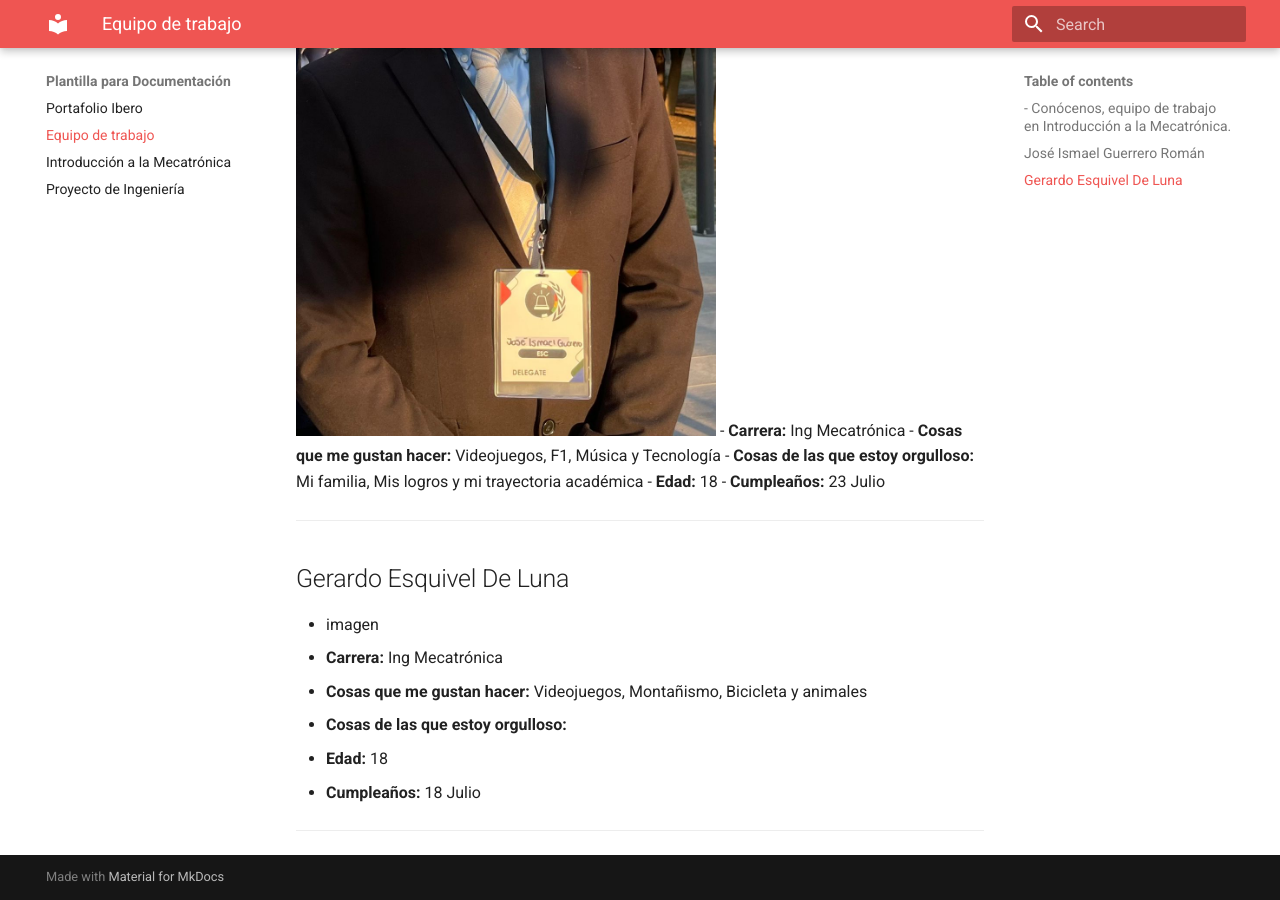
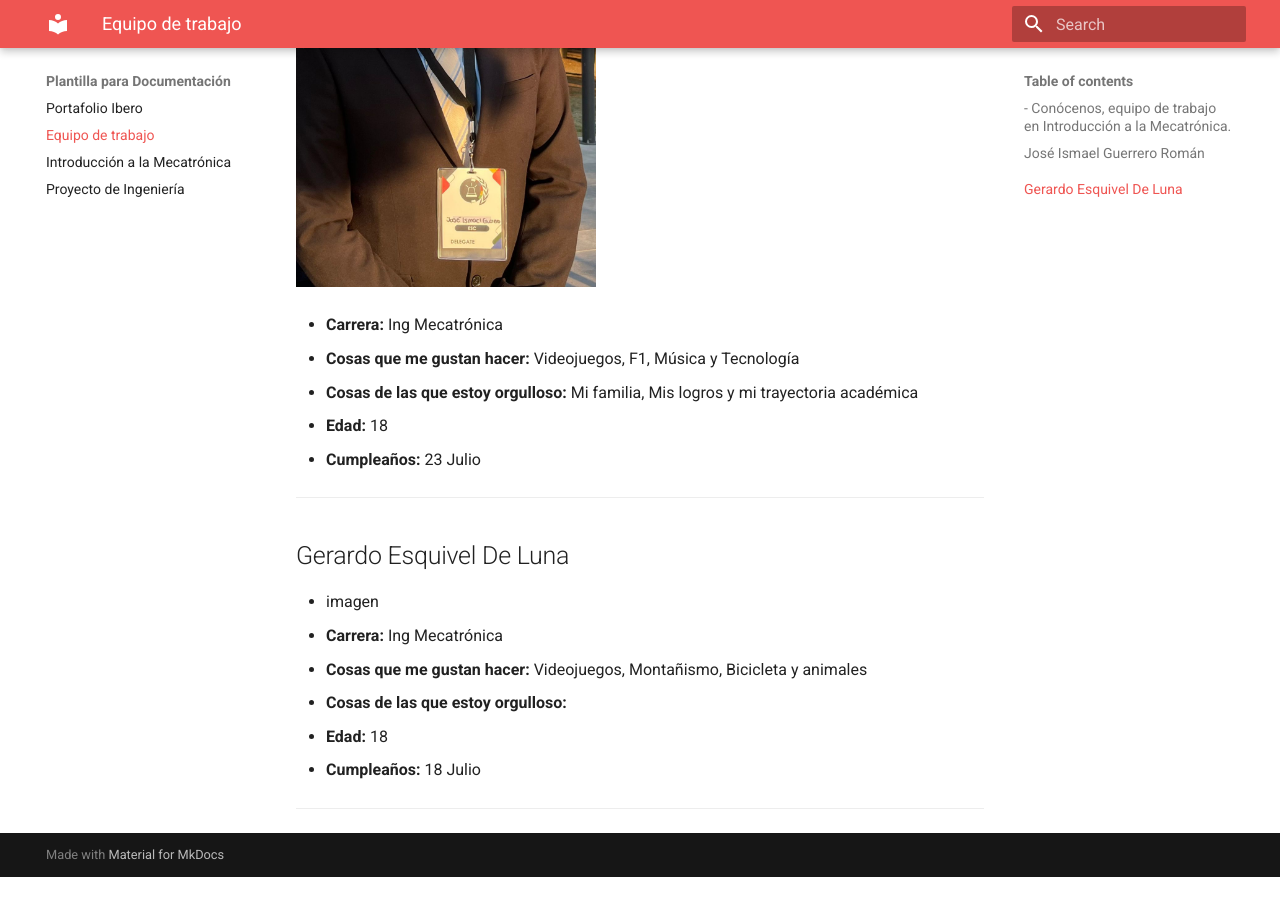
Before and after one commit to Joy-2307/Portafolio_Ibero_JIGR, an MkDocs documentation site: the page built from docs/Equipo de trabajo.md, in a window 1280 px wide and 900 px high, scrolled down 641 px. Built offline with MkDocs 1.6.1 and Material for MkDocs 9.7.7, drawn with Linux system fonts in a browser that asks for light colours; after the commit the page ends 1518 px from its top, so only the background shows below that.

Commit message:
Update Equipo de trabajo.md

```diff
--- a/docs/Equipo de trabajo.md
+++ b/docs/Equipo de trabajo.md
@@ -2,9 +2,10 @@
 ---
 - Conócenos, equipo de trabajo en Introducción a la Mecatrónica.
 ---
-
 ## José Ismael Guerrero Román
-<img src="../recursos/imgs/Joy.jpg" alt="Foto_Joy" width="420">
+---
+<img src="../recursos/imgs/Joy.jpg" alt="Foto_Joy" width="300">
+---
 - **Carrera:** Ing Mecatrónica
 - **Cosas que me gustan hacer:** Videojuegos, F1, Música y Tecnología
 - **Cosas de las que estoy orgulloso:** Mi familia, Mis logros y mi trayectoria académica
```
